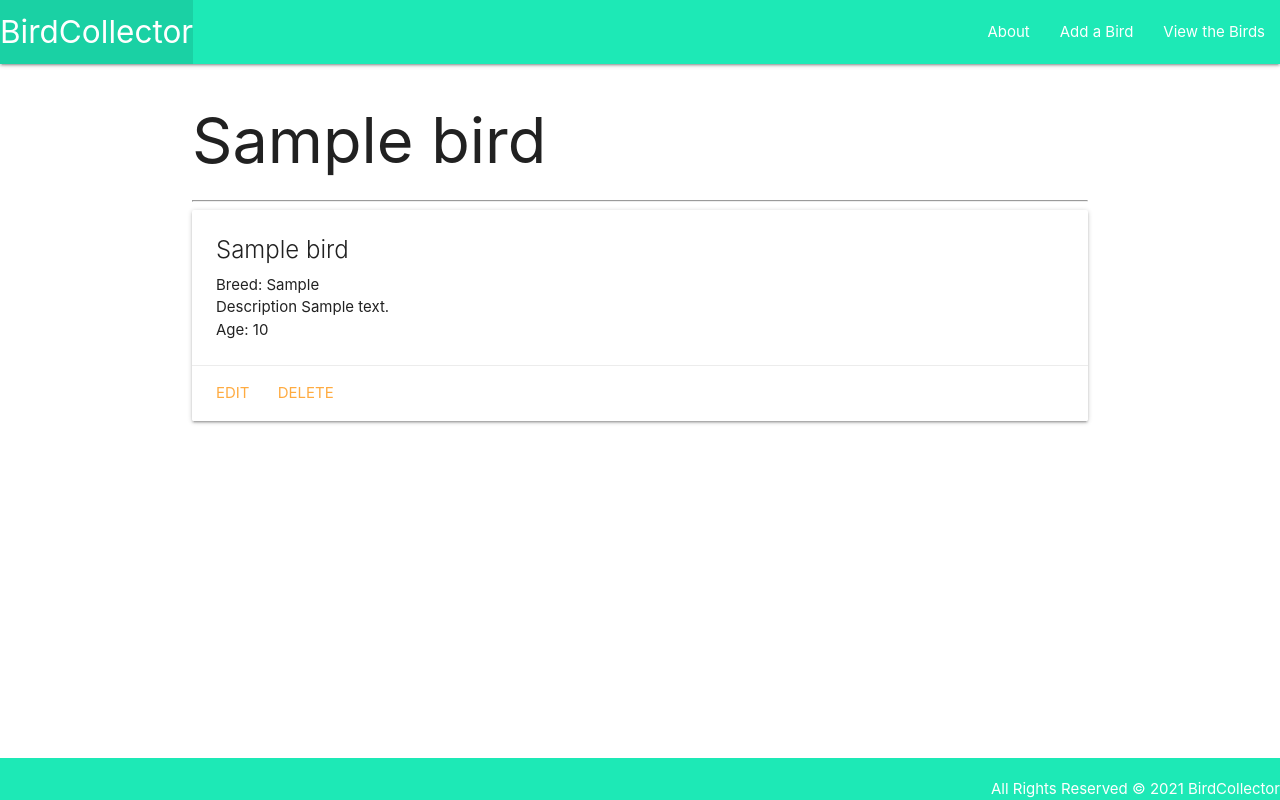
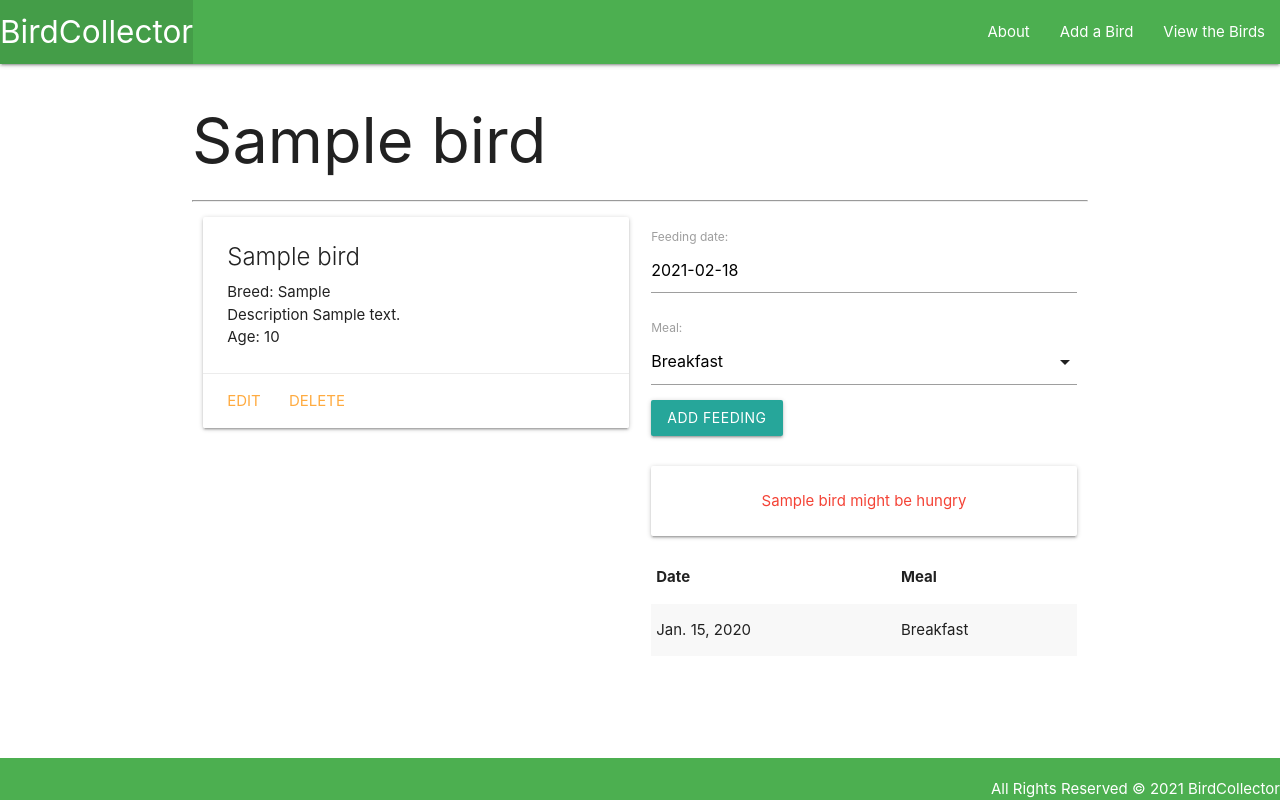
Before and after one commit to darryltait/birdcollector, a Django app: page /birds/1/ in a window 1280 px wide. Run offline with Django 3.2, Linux system fonts and the light colour scheme; tables that the repository leaves empty hold one stand-in row (values such as "Sample post").

Commit message:
adds feeding feature to a bird

```diff
--- /dev/null
+++ b/main_app/forms.py
@@ -0,0 +1,8 @@
+from django.forms import ModelForm
+from .models import Feeding
+
+
+class FeedingForm(ModelForm):
+    class Meta:
+        model = Feeding
+        fields = ["date", "meal"]
--- a/main_app/models.py
+++ b/main_app/models.py
@@ -1,5 +1,6 @@
 from django.db import models
 from django.urls import reverse
+from datetime import date
 
 # Create your models here.
 
@@ -18,6 +19,9 @@ class Bird(models.Model):
     def get_absolute_url(self):
         return reverse("detail", kwargs={"bird_id": self.id})
 
+    def fed_for_today(self):
+        return self.feeding_set.filter(date=date.today()).count() >= len(MEALS)
+
 
 class Feeding(models.Model):
     date = models.DateField("feeding date")
@@ -26,3 +30,6 @@ class Feeding(models.Model):
 
     def __str__(self):
         return f"{self.get_meal_display()} on {self.date}"
+
+    class Meta:
+        ordering = ["-date"]
--- a/main_app/static/css/style.css
+++ b/main_app/static/css/style.css
@@ -5,8 +5,13 @@ body {
   }
   main {
     flex: 1 0 auto;
+
   }
   footer {
     padding-top: 0;
     text-align: right;
   }
+
+  .card-copy{
+     background-color: orange;
+  }
--- a/main_app/templates/base.html
+++ b/main_app/templates/base.html
@@ -9,12 +9,14 @@
     , initial-scale=1.0">
     <link rel="stylesheet" href="https://cdnjs.cloudflare.com/ajax/libs/materialize/1.0.0/css/materialize.min.css">
     <link rel="stylesheet" href="{% static 'css/style.css' %}">
+    <script src="https://cdnjs.cloudflare.com/ajax/libs/materialize/1.0.0/js/materialize.min.js"></script>
+
     <title>Bird Collector</title>
 </head>
 <body>
     <header class="navbar-fixed ">
         <nav>
-            <div class="nav-wrapper teal accent-3">
+            <div class="nav-wrapper green">
                 <ul>
                     <li>
                         <a href="{% url 'home' %}" class="left brand-logo">BirdCollector</a>
@@ -39,7 +41,7 @@
 
         {% endblock %}
     </main>
-    <footer class="page-footer teal accent-3">
+    <footer class="page-footer green">
         <div class="right">All Rights Reserved &copy; <span id='year'></span> BirdCollector</div>
     </footer>
     <script>
--- a/main_app/templates/birds/detail.html
+++ b/main_app/templates/birds/detail.html
@@ -6,6 +6,8 @@
     <h1>{{ bird.name }}</h1>
     <hr>
 
+    <div class="row">
+        <div class="col s6">
             <div class="card">
                 <div class="card-content">
                     <span class="card-title">{{ bird.name }}</span>
@@ -17,11 +19,51 @@
                     <p>Age: {{bird.breed}}-ling</p>
                     {% endif %}
                 </div>
-        <div class="class card-action">
+                <div class="card-action">
                     <a href="{% url 'birds_update' bird.id %}">Edit</a>
                     <a href="{% url 'birds_delete' bird.id %}">Delete</a>
                 </div>
             </div>
+        </div>
+        <div class="col s6">
+            <form action="{% url 'add_feeding' bird.id %}" method="post">
+                {% csrf_token %}
+                {{ feeding_form.as_p }}
+                <input type="submit" class="btn" value="Add Feeding">
+            </form>
+            <br>
+            {% if bird.fed_for_today %}
+                <div class="card-panel teal-text center-align">{{bird.name}} has been fed all meals for today</div>
+            {% else %}
+                <div class="card-panel red-text center-align">{{bird.name}} might be hungry</div>
+            {% endif %}
 
+            <table class="striped">
+                <thead>
+                  <tr><th>Date</th><th>Meal</th></tr>
+                </thead>
+                <tbody>
+                  {% for feeding in bird.feeding_set.all %}
+                    <tr>
+                      <td>{{feeding.date}}</td>
+                      <td>{{feeding.get_meal_display}}</td>
+                    </tr>
+                  {% endfor %}
+                </tbody>
+              </table>
+
+        </div>
+    </div>
+    <script>
+        var dateEl = document.getElementById('id_date');
+        M.Datepicker.init(dateEl, {
+            format: 'yyyy-mm-dd',
+            defaultDate: new Date(),
+            setDefaultDate: true,
+            autoClose: true
+        });
+        var selectEl = document.getElementById('id_meal');
+        M.FormSelect.init(selectEl);
+    </script>
 
     {% endblock %}
--- a/main_app/templates/birds/index.html
+++ b/main_app/templates/birds/index.html
@@ -8,8 +8,8 @@
     {% for bird in birds %}
     <a href="{% url 'detail' bird.id %}">
         <div class="card">
-            <div class="card-content">
-                <span class="cart-title">{{ bird.name }}</span>
+            <div class=" card-content">
+                <span class="card-title">{{ bird.name }}</span>
                 <p>Breed: {{ bird.breed }}</p>
                 <p>Description: {{ bird.description }}</p>
                 {% if bird.age > 0 %}
--- a/main_app/urls.py
+++ b/main_app/urls.py
@@ -11,4 +11,5 @@ urlpatterns = [
     path("birds/create/", views.BirdCreate.as_view(), name="birds_create"),
     path("birds/<int:pk>/update/", views.BirdUpdate.as_view(), name="birds_update"),
     path("birds/<int:pk>/delete/", views.BirdDelete.as_view(), name="birds_delete"),
+    path("birds/<int:bird_id>/add_feeding/", views.add_feeding, name="add_feeding"),
 ]
--- a/main_app/views.py
+++ b/main_app/views.py
@@ -1,6 +1,7 @@
-from django.shortcuts import render
+from django.shortcuts import render, redirect
 from django.views.generic.edit import CreateView, UpdateView, DeleteView
 from .models import Bird
+from .forms import FeedingForm
 
 # from django.http import HttpResponse
 
@@ -24,7 +25,10 @@ def birds_index(request):
 
 def birds_detail(request, bird_id):
     bird = Bird.objects.get(id=bird_id)
-    return render(request, "birds/detail.html", {"bird": bird})
+    feeding_form = FeedingForm()
+    return render(
+        request, "birds/detail.html", {"bird": bird, "feeding_form": feeding_form}
+    )
 
 
 class BirdCreate(CreateView):
@@ -42,3 +46,12 @@ class BirdUpdate(UpdateView):
 class BirdDelete(DeleteView):
     model = Bird
     success_url = "/birds/"
+
+
+def add_feeding(request, bird_id):
+    form = FeedingForm(request.POST)
+    if form.is_valid():
+        new_feeding = form.save(commit=False)
+        new_feeding.bird_id = bird_id
+        new_feeding.save()
+    return redirect("detail", bird_id=bird_id)
```
Lines whose indentation alone changed are shown as unchanged.
